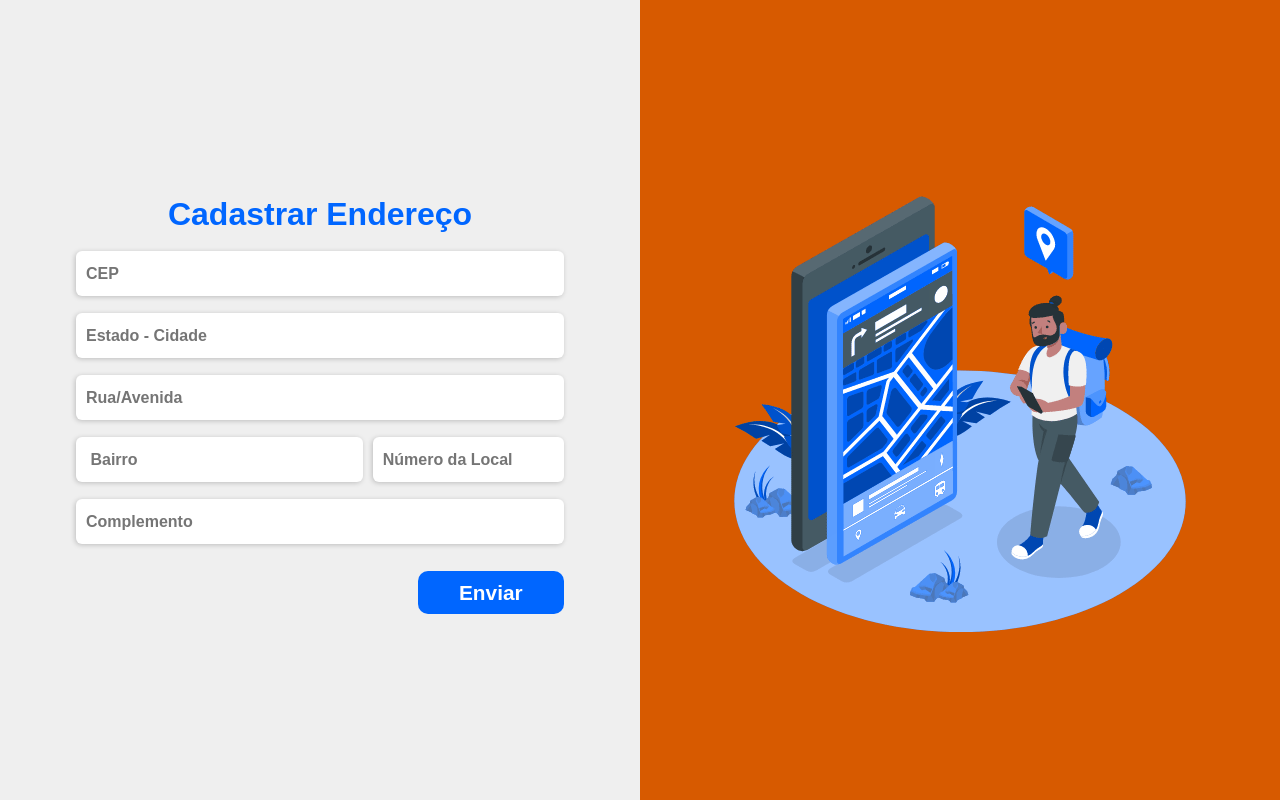
After one commit to babi-barbato/TechAbc, a PHP site: page /cad_enndee.php in a window 1280 px wide. The commit adds this page. Run offline with PHP 8.4, Linux system fonts and the light colour scheme.

Commit message:
carrinho

```diff
--- a/assets/css/cadastro_endereco.css
+++ b/assets/css/cadastro-endereco.css
@@ -22,6 +22,7 @@
             flex: 0 0 50%;/*ele coloca os elementos em linha na horizontal*/
             display: flex;/*podemos manipular todos os elementos filhos desse flex container com propriedades novas.*/
             flex-direction: column; /*os itens são direcionados a ficar em coluna, um embaixo do outro*/
+            justify-content: center;
             align-items: center; /*alinha os elementos*/
             background-color: #efefef; /*cor de fundo*/
             color: #000;/*cor da letra*/}
@@ -167,6 +168,7 @@
         color: #fff;/*cor da letra*/
         display: flex;/*podemos manipular todos os elementos filhos desse flex container com propriedades novas.*/
         flex-direction: column; /*os itens são direcionados a ficar em coluna, um embaixo do outro*/
+        justify-content: center;
         align-items: center; /*alinha os elementos*/
         overflow-y: auto;/*esconde tudo que ultrapassa o limite do elemento*/
 
@@ -195,7 +197,8 @@
     .cliente{/*titulo do input das informações do dono do cartao*/
         font-weight: 600; /*negrito*/}
     .direita.image{/*div que armazena a imagem*/
-        margin-top: 20px;}
+        margin-top: 20px;
+    }
     #pagamento{/*div que armazena as imagensdos cartões*/
         display: flex;/*podemos manipular todos os elementos filhos desse flex container com propriedades novas.*/
         justify-content: space-around;/*distancia horizontal entre as imagens*/
--- /dev/null
+++ b/pages/cad_enndee.php
@@ -0,0 +1,117 @@
+<?php
+if(!isset($_SESSION)){ //inicia a sessão
+    session_start();
+}
+?>
+<html lang="pt-br"> <!-- linguagem padrão de pt-br -->
+<head>
+    <meta charset="UTF-8"><!-- charset utf8 -->
+    <meta http-equiv="X-UA-Compatible" content="IE=edge"><!-- compativel com outros navegadores -->
+    <meta name="viewport" content="width=device-width, initial-scale=1.0"><!-- compativel com outros navegadores -->
+    <script src="https://code.jquery.com/jquery-3.3.1.min.js"></script>
+    <script src="https://cdnjs.cloudflare.com/ajax/libs/jquery.mask/1.14.15/jquery.mask.min.js"></script>
+
+    <link rel="stylesheet" href="https://cdnjs.cloudflare.com/ajax/libs/font-awesome/6.4.0/css/all.min.css" integrity="sha512-iecdLmaskl7CVkqkXNQ/ZH/XLlvWZOJyj7Yy7tcenmpD1ypASozpmT/E0iPtmFIB46ZmdtAc9eNBvH0H/ZpiBw==" crossorigin="anonymous" referrerpolicy="no-referrer" /><!-- Link dos icones -->
+    <link rel="stylesheet" href="../assets/css/cadastro-endereco.css"> <!--link do css-->
+    <title>Cadastro de Endereço - Tech ABC</title> <!--titulo da pagina-->
+</head>
+<body id="body">
+    <div class="container"> <!--div que armazena tudo-->
+        <div style="height: 100vh;" class="esquerda" id="esquerda"> <!--parte esquerda-->
+            <form action="" method="post" name="form">
+
+                <div id="cart" style="text-align: center;" class="cart"> <!--formulário-->
+
+                <h1 style="color:#0066FF">Cadastrar Endereço</h1>
+                <br>
+                <!--INPUTS-->
+                <div class="field">
+                    <input id="cep" name="cep" type="text" placeholder="CEP" oninput="consultaCep()"  minlength="9" required pattern=".{9,}"><!--input do telefone-->
+                </div>
+
+                <div class="field">
+                    <input id="cidade" name="cidade" type="text" placeholder="Estado - Cidade" required><!--input do telefone-->
+                </div>
+
+                <div class="field">
+                    <input id="rua" name="rua" type="text" placeholder="Rua/Avenida" required><!--input do telefone-->
+                </div>
+
+                <div class="field"><!--estão na mesma div pois precisam ficar uma do lado da outra-->
+                    <input id="bairro" name="bairro" type="text"  placeholder=" Bairro" required><!--input do telefone-->
+                    <input id="numero" type="text" name="numero"  placeholder="Número da Local" required pattern=".{1,7}" ><!--input do telefone-->
+                </div>
+
+                <div class="field">
+                    <input id="complemento" name="complemento" type="text" placeholder="Complemento"><!--input do telefone-->
+                </div>
+
+                <!--BOTÃO-->
+                <div class="button"> <!--dv que armazena os botões -->
+                    <button type="submit" name='envior' id="enviar">Enviar</button><!--botão de enviar -->
+                </div>
+            </div>
+            </form>
+        </div>
+        <div class="direita" style="height: 100vh;"> <!-- div que armazena tudo que aparece na direita-->
+            <div id="fotoIcone" class="image">
+                <img  style="width: 500px;" src="../img/gif/cadEnd.gif" alt="ícone de cadastro">
+            </div>
+        </div>
+    </div>
+</body>
+</html>
+<script src="../assets/js/cadastro_endereco.js"></script>
+<script>
+$(document).ready(function(){
+    $('#cep').mask('00000-000')
+    $('#numero').mask('N° 0000')
+});
+
+function consultaCep(){
+    var ax_cep = document.getElementById("cep").value; //Variacel para acomular valor do cep digitado
+    var url = `https://viacep.com.br/ws/${ax_cep}/json`; //variavel que junta o caminho da api
+    var request = new XMLHttpRequest(); //crio uma variavel XML
+
+    request.open('GET', url); //variavel 'request' abre usando GET com a variavel url que acomula a ur
+
+    request.onload = () => { //se o caminho carregar
+        var response = JSON.parse(request.responseText); //crio uma variavel "response" que acomula o json do endereço
+
+        if (response.erro === true){ //se o cep der erro
+            alert("Cep não encontrado")//alerta msg de erro
+            cep.value = "";
+        }else{//se der certo
+            rua.value = response.logradouro//adiciona o valor da rua no campo rua
+            bairro.value = response.bairro//adiciona o valor do bairro no campo bairro
+            cidade.value = `${response.localidade} - ${response.uf}` //adiciona a cidade e o estado no campo cidade
+        }
+    }
+    request.send();//faz a conexão
+}
+</script>
+<?php
+include("../assets/php/conexao.php");
+
+if (isset($_POST['envior'])){
+
+    $select = "SELECT idClientes FROM clientes WHERE cpf = '".$_SESSION['idCad']."'";
+    $resultado = mysqli_query($conexao,$select);
+    while ($linha1 = mysqli_fetch_array($resultado)){
+
+        $cep = $_POST['cep'];
+        $num = $_POST['numero'];
+        $cidade = $_POST['cidade'];
+        $rua = $_POST['rua'];
+        $bairro = $_POST['bairro'];
+        $complemento = $_POST['complemento'];
+
+        $sqla = "INSERT INTO `enderecos`(`rua`, `bairro`, `movel`, `numero`, `cidade`, `cep`, `fkEndereco`) VALUES ($rua,$bairro,$complemento,$num,$cidade,$cep,$linha1)";
+        $result = mysqli_query($conexao,$sqla);
+
+        header('Location: login.html');
+
+    }
+
+}
+?>
--- a/pages/cadastro_cliente.html
+++ b/pages/cadastro_cliente.html
@@ -24,7 +24,7 @@
                     Caso já tenha um cadastro, clique  <a href="login.html">aqui</a> <!--botão do clique aqui-->para se logar.</p><!--tesxto da parte laranja-->
 
             <div class="image"> <!--imagem da parte laranja-->
-                <img src="../img/cadastro.PNG" style="width: 460px;  margin-top: 0px;" alt="ícone de login"> <!--style da image-->
+                <img src="../img/gif/cadGeral.gif" style="width: 460px;  margin-top: 0px;" alt="ícone de login"> <!--style da image-->
             </div>
         </div>
         </div>
@@ -45,11 +45,11 @@
                 </div>
                 <div class="field"><!--div que armazena a label e o input-->
                     <label for="cpf">CPF</label><!--label- titulo do input-->
-                    <input id="cpf" name="cpf" type="text" required placeholder="000.000.000-00"><!--input do cpf. required- aviso de preenchimento de campo-->
+                    <input id="cpf" name="cpf" type="number" required placeholder="000.000.000-00"><!--input do cpf. required- aviso de preenchimento de campo-->
                 </div>
                 <div class="field"><!--div que armazena a label e o input-->
                     <label for="telefone">Telefone</label><!--label- titulo do input-->
-                    <input id="telefone" name="telefone" type="text" required placeholder="(00) 00000-0000"><!--input do telefone. required- aviso de preenchimento de campo-->
+                    <input id="telefone" name="telefone" type="number" required placeholder="(00) 00000-0000"><!--input do telefone. required- aviso de preenchimento de campo-->
                 </div>
                 <div class="field"><!--div que armazena a label e o input-->
                     <label for="email">Email</label><!--label- titulo do input-->
--- a/pages/produtosGerais.php
+++ b/pages/produtosGerais.php
@@ -79,8 +79,3 @@
         <script src="../assets/js/toggleMenu.js"></script><!-- puxa js que faz menu de celular funcionar  -->
     </body>
 </html>
-<script>
-    function teste(){
-        window.location.href = 'login.html';
-    }
-</script>
```
Also changed, not shown: assets/php/cad_ender.php (added, +16 -0 lines), assets/php/cadastro_cliente.php (+7 -3 lines), pages/cadastro_endereco.html (+2 -5 lines), pages/cadastro_produtos.php (+15 -2 lines), img/gif/Location review.gif (added), img/gif/cadEnd.gif (added), img/gif/cadEnd2.gif (added), img/gif/cadGeral.gif (added), 1 other file.
